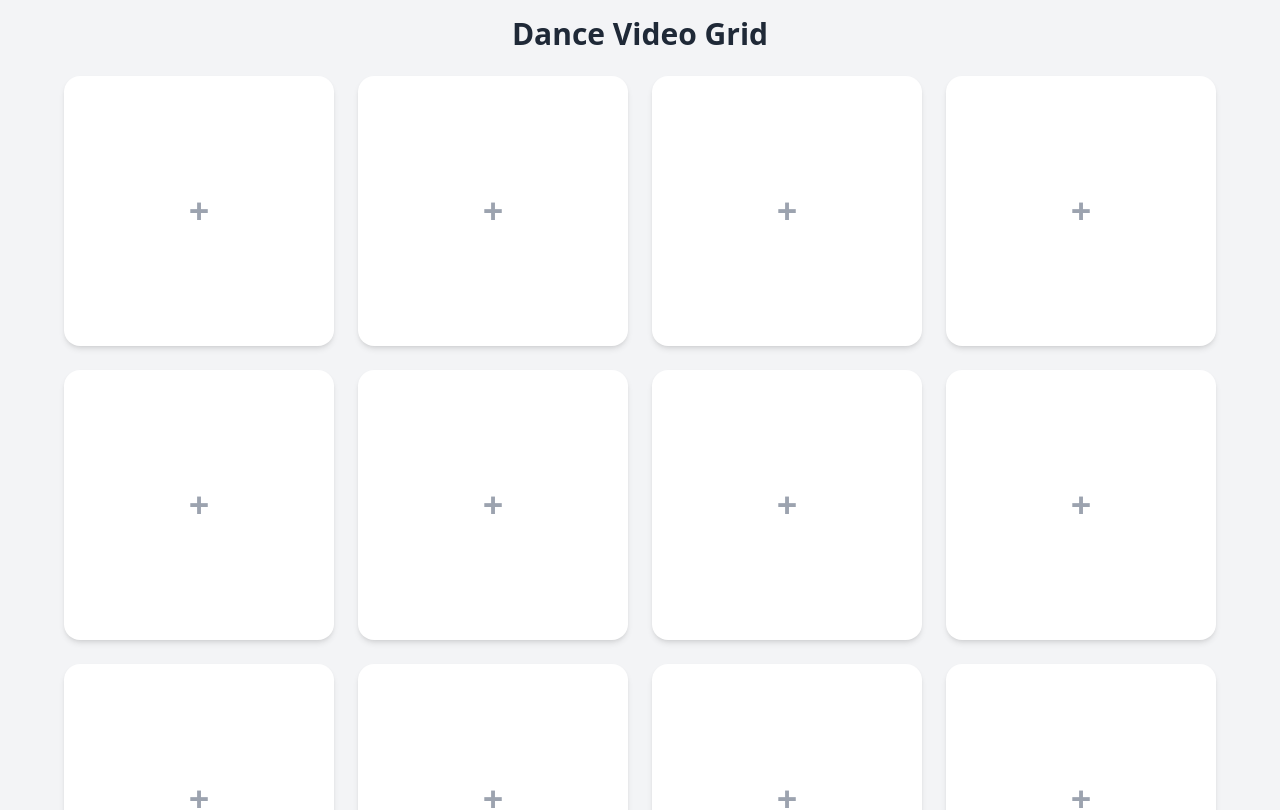
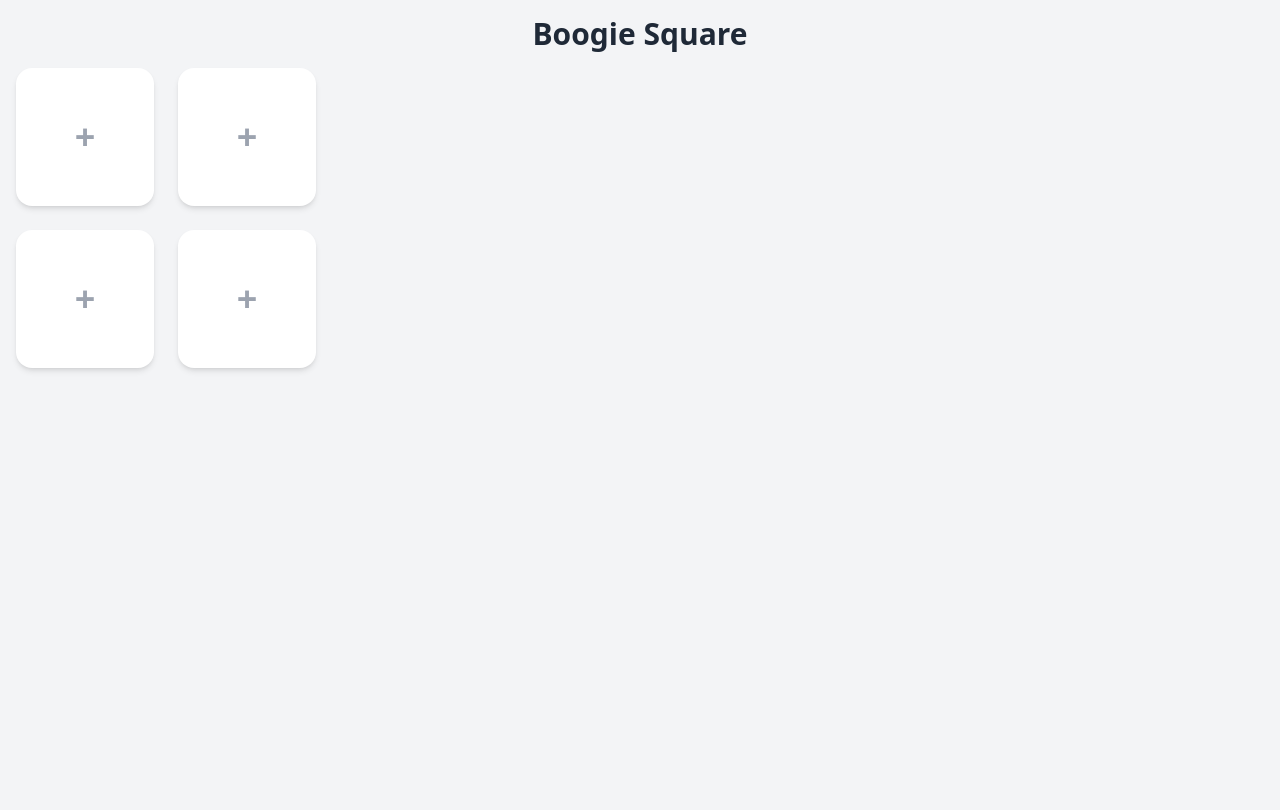
Before and after one commit to papaya-pniel/dance_grid, a React (Vite) app: page / in a window 1280 px wide. Shown: the top 810 px of the page. Built offline with nearby package versions, Linux system fonts and the light colour scheme.

Commit message:
2x2 grid, autoloop on recorded video

```diff
--- a/src/context/VideoContext.jsx
+++ b/src/context/VideoContext.jsx
@@ -3,7 +3,7 @@ import React, { createContext, useState } from "react";
 export const VideoContext = createContext();
 
 export function VideoProvider({ children }) {
-  const [videos, setVideos] = useState(Array(16).fill(null));
+  const [videos, setVideos] = useState(Array(4).fill(null));
 
   const updateVideoAtIndex = (index, videoUrl) => {
     setVideos((prev) => {
--- a/src/maingrid.jsx
+++ b/src/maingrid.jsx
@@ -14,21 +14,28 @@ export default function MainGrid() {
   };
 
   return (
-    <div className="min-h-screen bg-gray-100 p-4 animate-fadeIn">
-      <div className="max-w-6xl mx-auto">
-        <h1 className="text-3xl font-bold mb-6 text-center">Dance Video Grid</h1>
-        <div className="grid grid-cols-4 gap-6">
+    <div className="h-screen bg-gray-100 p-4 animate-fadeIn flex flex-col">
+      <h1 className="text-3xl font-bold text-center mb-4">Boogie Square</h1>
+      <div className="flex-grow grid grid-cols-4 grid-rows-4 gap-4">
+        <div className="grid grid-cols-2 gap-6">
           {videos.map((src, idx) => (
             <Card
               key={idx}
               role="button"
               tabIndex={0}
               onClick={() => handleSlotClick(idx)}
-                className="aspect-square bg-gray-50 hover:bg-gray-100 overflow-hidden cursor-pointer hover:scale-105 transition-transform duration-200"
+              className="aspect-square bg-white flex items-center justify-center overflow-hidden cursor-pointer hover:scale-105 transition-transform duration-200"
             >
-                <CardContent className="w-full h-full flex items-center justify-center p-0">
+              <CardContent className="p-0 w-full h-full flex items-center justify-center">
                 {src ? (
-                    <video src={src} controls className="w-full h-full object-cover" />
+                  <video
+                    src={src}
+                    autoPlay
+                    muted
+                    loop
+                    playsInline
+                    className="w-full h-full object-cover"
+                />
                 ) : (
                   <span className="text-4xl text-gray-400 font-bold">+</span>
                 )}
```
Lines whose indentation alone changed are shown as unchanged.
